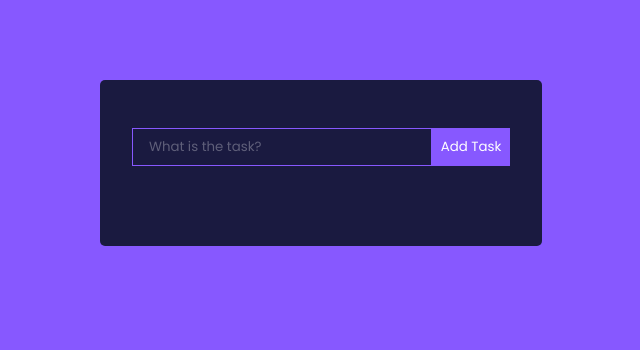
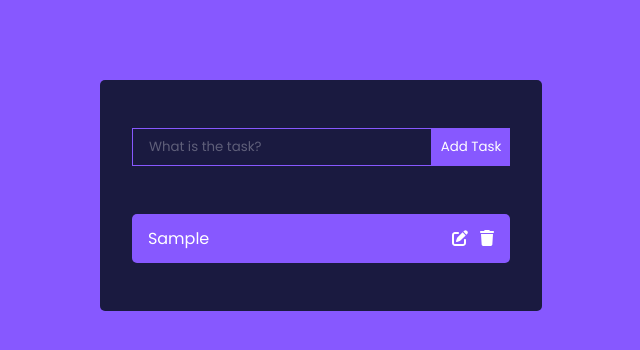
Before and after one commit to Sohaibkabeer/todo-list, a React (Create React App) app: page / in a window 1280 px wide. Both pictures are taken after typing "Sample" into the empty fields and a click on the button "Add Task". Shown: the top 350 px of the page, without its empty margins (319-959 px from the left). Built offline with nearby package versions, Linux system fonts and the light colour scheme.

Commit message:
Added Todo creating functionality and created a method to capitalize the first word in the input tag

```diff
--- a/src/components/Todo.js
+++ b/src/components/Todo.js
@@ -1,8 +1,18 @@
 import React from 'react'
+import { FontAwesomeIcon } from '@fortawesome/react-fontawesome'
+import { faPenToSquare } from '@fortawesome/free-solid-svg-icons'
+import { faTrash } from '@fortawesome/free-solid-svg-icons'
 
-const Todo = () => {
+
+const Todo = ({task}) => {
   return (
-    <div>Todo</div>
+    <div className='Todo'>
+        <p>{task.task}</p>
+        <div>
+            <FontAwesomeIcon icon={faPenToSquare}/>
+            <FontAwesomeIcon icon={faTrash}/>
+        </div>
+    </div>
   )
 }
 
--- a/src/components/TodoForm.js
+++ b/src/components/TodoForm.js
@@ -8,11 +8,14 @@ const TodoForm = ({addTodo}) => {
         addTodo(value);
         setValue("");
     }
+   const Capitalize = (str)=>{
+        return str.charAt(0).toUpperCase() + str.slice(1);
+        }
 
   return (
     <>
     <form className='TodoForm' onSubmit={handleSubmit}>
-<input type="text" className='todo-input' placeholder='What is the task?' value={value} onChange={(e) => {setValue(e.target.value)}}/>
+<input type="text" className='todo-input' placeholder='What is the task?' value={Capitalize(value)} onChange={(e) => {setValue(e.target.value)}}/>
 <button type='submit' className='todo-btn'>Add Task</button>
     </form>
     </>
--- a/src/components/TodoWrapper.js
+++ b/src/components/TodoWrapper.js
@@ -1,6 +1,7 @@
-import React, {useState} from "react";
+import React, { useState } from "react";
 import TodoForm from "./TodoForm";
-import {v4 as uuidv4} from 'uuid';
+import { v4 as uuidv4 } from "uuid";
+import Todo from "./Todo";
 uuidv4();
 
 const TodoWrapper = () => {
@@ -11,12 +12,15 @@ const TodoWrapper = () => {
       { id: uuidv4(), task: todo, completed: false, isEditing: false },
     ]);
   };
-  console.log(todos);
+  //   console.log(todos);
 
   return (
     <>
       <div className="TodoWrapper">
-        <TodoForm addTodo={addTodo}/>
+        <TodoForm addTodo={addTodo} />
+        {todos.map((todo, index) => (
+          <Todo task={todo} key={index} />
+        ))}
       </div>
     </>
   );
```
